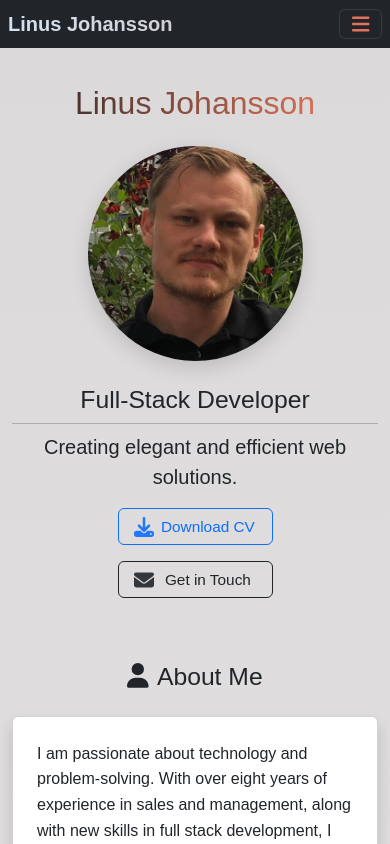
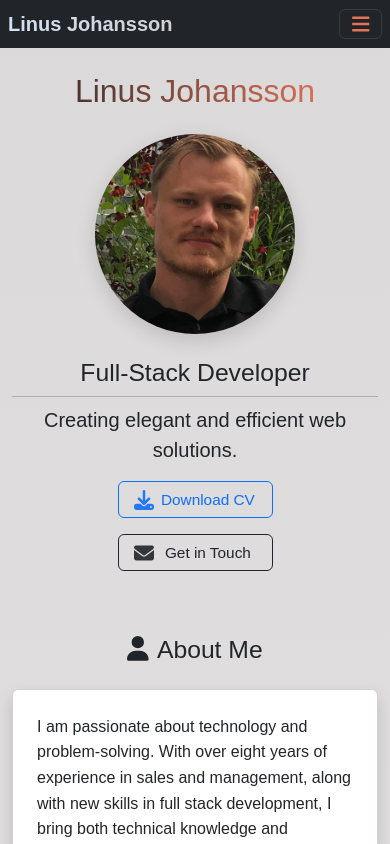
Before and after one commit to j0hanz/j0hanz-portfolio, a React (Create React App) app: page / in a window 390 px wide. Shown: the top 844 px of the page. Built offline with nearby package versions, Linux system fonts and the light colour scheme.

Commit message:
Update padding and section styling for consistent spacing and appearance

```diff
--- a/src/App.module.css
+++ b/src/App.module.css
@@ -6,7 +6,7 @@
 
 .mainContent {
   width: 100%;
-  padding-top: 3.75rem;
+  padding-top: 5rem;
 }
 
 body {
@@ -40,3 +40,9 @@ body {
   background: #7c7b7b;
   box-shadow: inset 0 0 5px rgba(0, 0, 0, 0.3), 0 0 5px rgba(0, 0, 0, 0.5);
 }
+
+@media (max-width: 768px) {
+  .mainContent {
+    padding-top: 3rem;
+  }
+}
--- a/src/components/styles/Hero.module.css
+++ b/src/components/styles/Hero.module.css
@@ -1,6 +1,6 @@
 .heroImage {
-  width: 215px;
-  height: 215px;
+  width: 225px;
+  height: 225px;
   object-fit: cover;
   border-radius: 50%;
   margin-bottom: 1.5rem;
@@ -42,3 +42,10 @@
   align-items: center;
   justify-content: center;
 }
+
+@media (max-width: 768px) {
+  .heroImage {
+    width: 200px;
+    height: 200px;
+  }
+}
```
